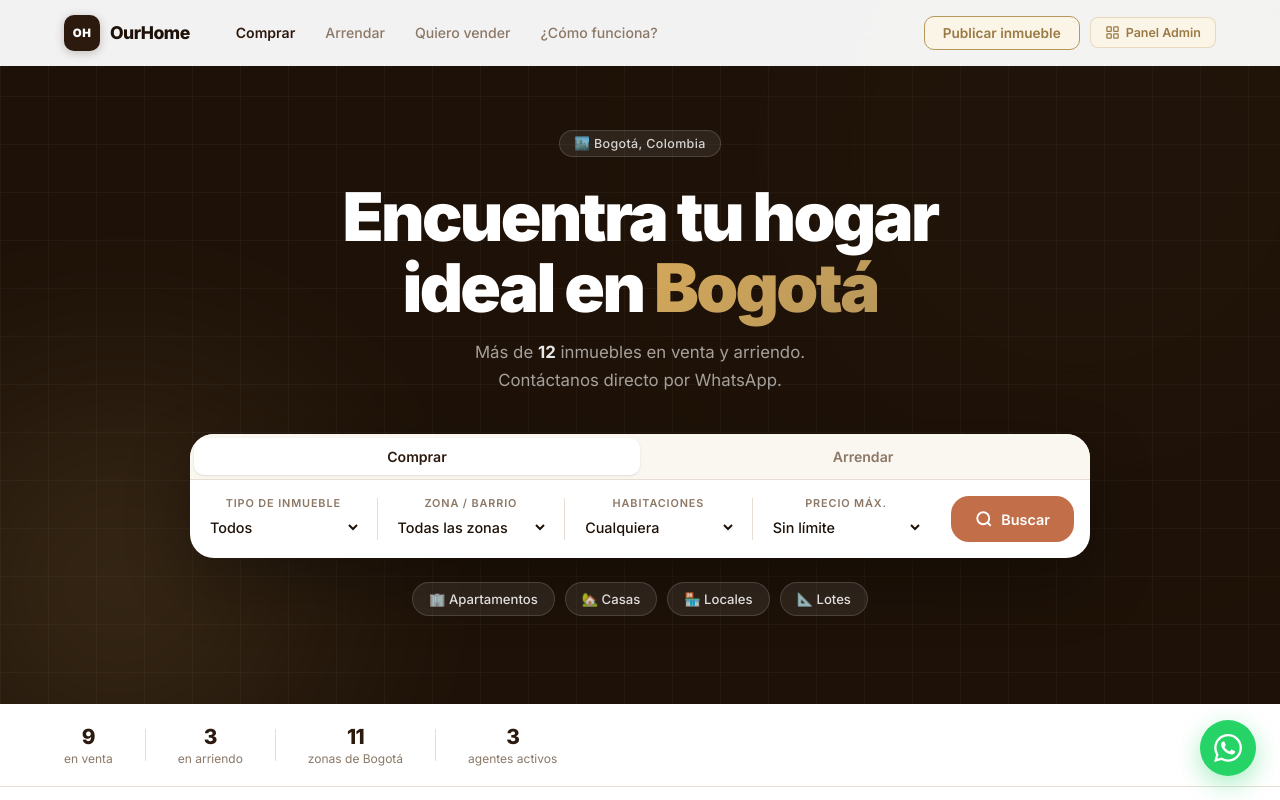
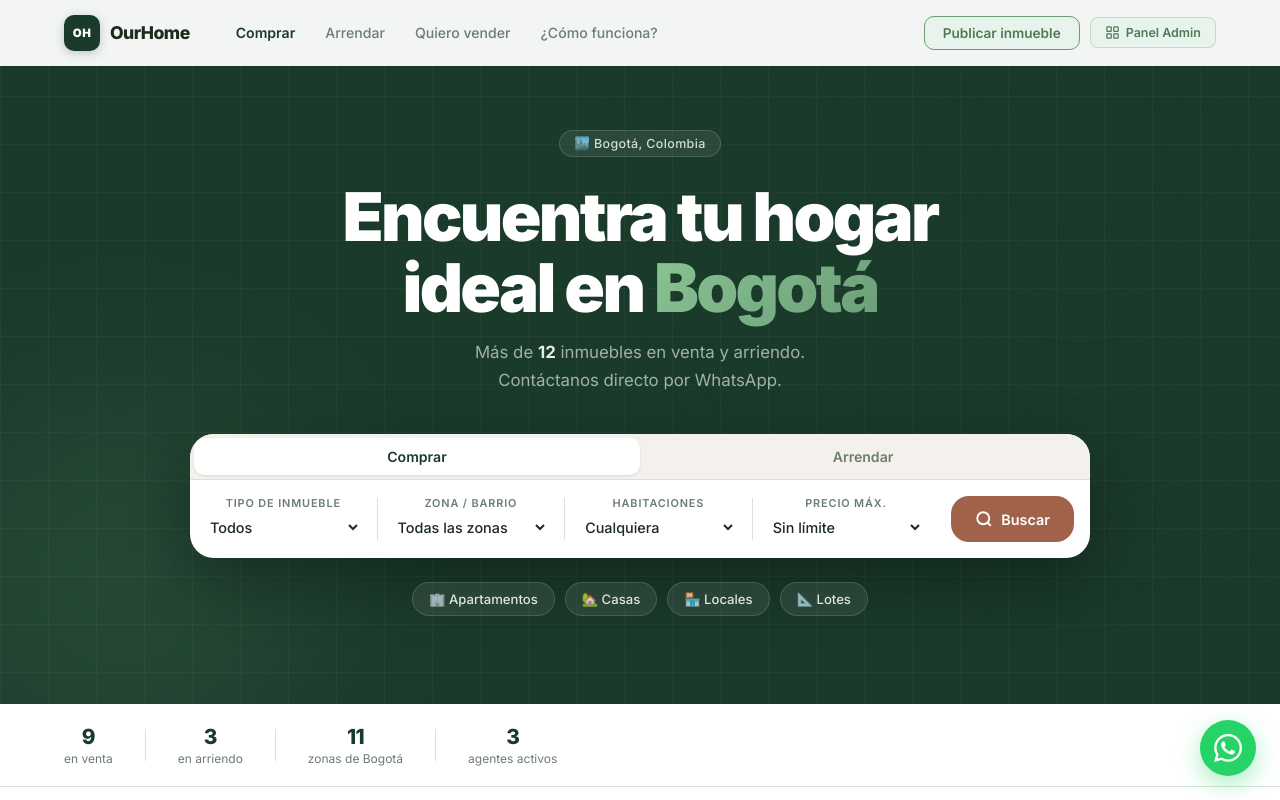
Before and after one commit to RoyerHernandez/flatzone, a plain HTML site: page index.html in a window 1280 px wide. Shown: the top 800 px of the page. Drawn offline with Linux system fonts and the light colour scheme.

Commit message:
refactor: switch to Técnica 3 — biophilic palette (forest + sage + siena)
- Primary: espresso → bosque oscuro #1A3A2A
- Dark sections: espresso → forest #1A3A2A / #122A1E
- Background: crema → blanco natural #F4F1EC
- Text: espresso → carbón verde #1C2B1E
- Muted: taupe → sage muted #6B7E6F
- Border: sand → soft green #D6E4D8
- Replaced --gold with --sage (#6B9E78 / #4D7A5A / #E8F4EB)
- CTA terracota → siena #A0634A (warmer earth tone)
- Hero title gradient: gold → sage #8BC494 → #6B9E78
- Hero accent shape: gold → sage
- Dark section accents: gold → sage
- Nav/admin buttons: gold → sage
- Badges: Destacado/Inversión → sage, Nueva → forest, Oportunidad → siena

Co-Authored-By: Claude Sonnet 4.6 <noreply@anthropic.com>

```diff
--- a/css/styles.css
+++ b/css/styles.css
@@ -4,30 +4,30 @@
    ===================================================== */
 
 :root {
-    --primary:     #2C1A0E;
-    --primary-dk:  #1E1208;
-    --primary-lt:  #F5EDE0;
+    --primary:     #1A3A2A;
+    --primary-dk:  #122A1E;
+    --primary-lt:  #EAF2EC;
     --green:       #059669;
     --green-lt:    #ECFDF5;
     --wa:          #25D366;
     --wa-dk:       #128C7E;
-    --gold:        #B8975A;
-    --gold-dk:     #9A7A44;
-    --gold-lt:     #FBF5E8;
-    --coral:       #C26E48;
-    --coral-dk:    #A85A38;
-    --coral-lt:    #FEF0E7;
+    --sage:        #6B9E78;
+    --sage-dk:     #4D7A5A;
+    --sage-lt:     #E8F4EB;
+    --coral:       #A0634A;
+    --coral-dk:    #8A5340;
+    --coral-lt:    #F8EEEA;
     --amber:       #F59E0B;
     --red:         #DC2626;
 
-    --text:        #1E1208;
-    --soft:        #4A3728;
-    --muted:       #8B7867;
-    --border:      #E8DDD3;
-    --bg:          #FAF6F0;
+    --text:        #1C2B1E;
+    --soft:        #2D4035;
+    --muted:       #6B7E6F;
+    --border:      #D6E4D8;
+    --bg:          #F4F1EC;
     --white:       #FFFFFF;
-    --dark:        #1E1208;
-    --dark2:       #160D06;
+    --dark:        #1A3A2A;
+    --dark2:       #122A1E;
 
     --shadow-sm:   0 1px 3px rgba(0,0,0,0.07), 0 1px 2px rgba(0,0,0,0.04);
     --shadow:      0 4px 16px rgba(0,0,0,0.08), 0 2px 4px rgba(0,0,0,0.04);
@@ -98,7 +98,7 @@ a { text-decoration: none; color: inherit; }
     font-weight: 900;
     display: flex; align-items: center; justify-content: center;
     letter-spacing: 0.03em;
-    box-shadow: 0 2px 10px rgba(44,26,14,0.25);
+    box-shadow: 0 2px 10px rgba(26,58,42,0.25);
 }
 .logo-mark.sm { width: 28px; height: 28px; font-size: 0.65rem; border-radius: 8px; }
 .logo-name {
@@ -132,15 +132,15 @@ a { text-decoration: none; color: inherit; }
 .btn-nav-secondary {
     font-size: 0.85rem;
     font-weight: 600;
-    color: var(--gold-dk);
-    border: 1.5px solid var(--gold);
+    color: var(--sage-dk);
+    border: 1.5px solid var(--sage);
     padding: 8px 18px;
     border-radius: 10px;
-    background: var(--gold-lt);
+    background: var(--sage-lt);
     transition: all .2s;
     white-space: nowrap;
 }
-.btn-nav-secondary:hover { background: var(--gold); color: #fff; border-color: var(--gold); }
+.btn-nav-secondary:hover { background: var(--sage); color: #fff; border-color: var(--sage); }
 
 .mobile-toggle {
     display: none;
@@ -186,7 +186,7 @@ a { text-decoration: none; color: inherit; }
     opacity: 0.18;
 }
 .hbs-1 { width: 600px; height: 600px; background: var(--primary); top: -150px; right: -100px; }
-.hbs-2 { width: 400px; height: 400px; background: var(--gold); bottom: -80px; left: -80px; opacity: 0.15; }
+.hbs-2 { width: 400px; height: 400px; background: var(--sage); bottom: -80px; left: -80px; opacity: 0.15; }
 
 /* grid overlay */
 .hero::after {
@@ -234,7 +234,7 @@ a { text-decoration: none; color: inherit; }
 }
 .hero-title em {
     font-style: normal;
-    background: linear-gradient(135deg, #D4A85A, #B8975A);
+    background: linear-gradient(135deg, #8BC494, #6B9E78);
     -webkit-background-clip: text;
     -webkit-text-fill-color: transparent;
     background-clip: text;
@@ -342,7 +342,7 @@ a { text-decoration: none; color: inherit; }
     margin-left: 12px;
     flex-shrink: 0;
 }
-.btn-search:hover { background: var(--coral-dk); transform: translateY(-1px); box-shadow: 0 6px 20px rgba(194,110,72,0.35); }
+.btn-search:hover { background: var(--coral-dk); transform: translateY(-1px); box-shadow: 0 6px 20px rgba(160,99,74,0.35); }
 
 /* Quick cats */
 .hero-cats {
@@ -714,8 +714,8 @@ a { text-decoration: none; color: inherit; }
     font-weight: 700;
     text-transform: uppercase;
     letter-spacing: 0.1em;
-    color: var(--gold);
-    background: rgba(184,151,90,0.14);
+    color: var(--sage);
+    background: rgba(107,158,120,0.14);
     padding: 5px 14px;
     border-radius: 999px;
     margin-bottom: 20px;
@@ -728,7 +728,7 @@ a { text-decoration: none; color: inherit; }
     color: #fff;
     margin-bottom: 16px;
 }
-.section-title-light em { font-style: normal; color: #D4A85A; }
+.section-title-light em { font-style: normal; color: #8BC494; }
 
 .vender-desc {
     font-size: 0.95rem;
@@ -747,8 +747,8 @@ a { text-decoration: none; color: inherit; }
 }
 .vb-icon {
     width: 20px; height: 20px;
-    background: rgba(184,151,90,0.18);
-    color: var(--gold);
+    background: rgba(107,158,120,0.2);
+    color: var(--sage);
     border-radius: 50%;
     display: flex; align-items: center; justify-content: center;
     font-size: 0.65rem;
@@ -1229,15 +1229,15 @@ a { text-decoration: none; color: inherit; }
     font-family: inherit;
     font-size: 0.78rem;
     font-weight: 600;
-    color: var(--gold-dk);
-    background: var(--gold-lt);
-    border: 1.5px solid rgba(184,151,90,0.3);
+    color: var(--sage-dk);
+    background: var(--sage-lt);
+    border: 1.5px solid rgba(107,158,120,0.3);
     padding: 7px 14px;
     border-radius: 8px;
     cursor: pointer;
     transition: all .2s;
 }
-.btn-admin-trigger:hover { background: var(--gold); color: #fff; border-color: var(--gold); }
+.btn-admin-trigger:hover { background: var(--sage); color: #fff; border-color: var(--sage); }
 
 /* Full-screen overlay */
 .admin-overlay {
@@ -1777,7 +1777,7 @@ a { text-decoration: none; color: inherit; }
     font-size: 0.8rem;
     font-weight: 600;
     color: #fff;
-    background: var(--gold);
+    background: var(--sage);
     border: none;
     padding: 8px 16px;
     border-radius: 9px;
@@ -1786,7 +1786,7 @@ a { text-decoration: none; color: inherit; }
     white-space: nowrap;
     flex-shrink: 0;
 }
-.btn-admin-primary:hover { background: var(--gold-dk); transform: translateY(-1px); }
+.btn-admin-primary:hover { background: var(--sage-dk); transform: translateY(-1px); }
 
 /* Toast */
 @keyframes fadeInUp {
--- a/js/data.js
+++ b/js/data.js
@@ -17,7 +17,7 @@ const PROPERTIES = [
         img: 'https://images.unsplash.com/photo-1522708323590-d24dbb6b0267?w=600&h=400&fit=crop',
         agente: { nombre: 'Carlos Rodríguez', tel: '573001234567' },
         badge: 'Destacado',
-        badgeColor: '#F59E0B',
+        badgeColor: '#6B9E78',
     },
     {
         id: 2,
@@ -32,7 +32,7 @@ const PROPERTIES = [
         img: 'https://images.unsplash.com/photo-1570129477492-45c003edd2be?w=600&h=400&fit=crop',
         agente: { nombre: 'Ana Martínez', tel: '573009876543' },
         badge: 'Nueva',
-        badgeColor: '#B8975A',
+        badgeColor: '#1A3A2A',
     },
     {
         id: 3,
@@ -92,7 +92,7 @@ const PROPERTIES = [
         img: 'https://images.unsplash.com/photo-1480074568708-e7b720bb3f09?w=600&h=400&fit=crop',
         agente: { nombre: 'Ana Martínez', tel: '573009876543' },
         badge: 'Oportunidad',
-        badgeColor: '#E8572A',
+        badgeColor: '#A0634A',
     },
     {
         id: 7,
@@ -107,7 +107,7 @@ const PROPERTIES = [
         img: 'https://images.unsplash.com/photo-1500382017468-9049fed747ef?w=600&h=400&fit=crop',
         agente: { nombre: 'Diego Peña', tel: '573005551234' },
         badge: 'Inversión',
-        badgeColor: '#B8975A',
+        badgeColor: '#6B9E78',
     },
     {
         id: 8,
```
